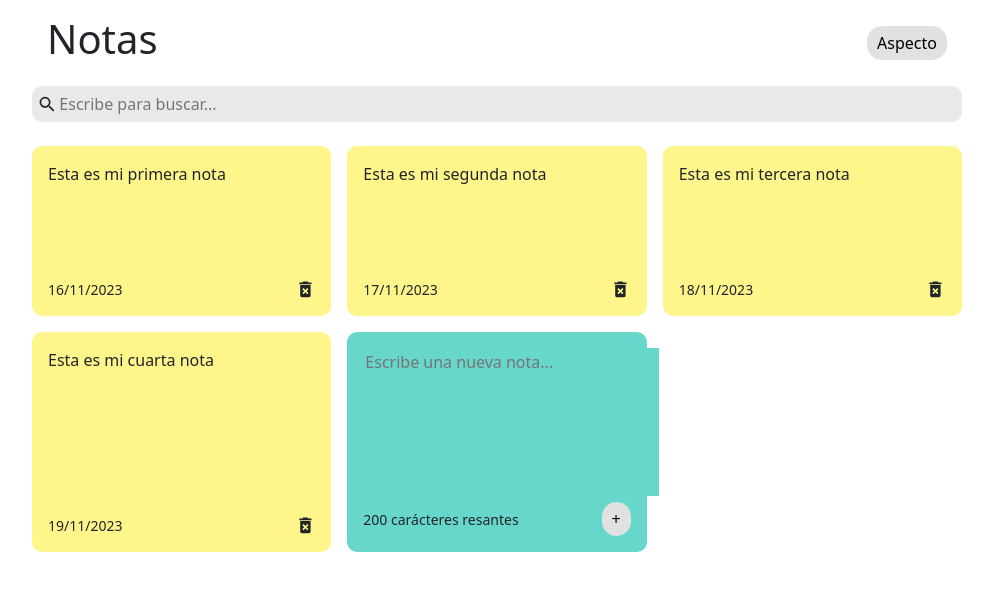
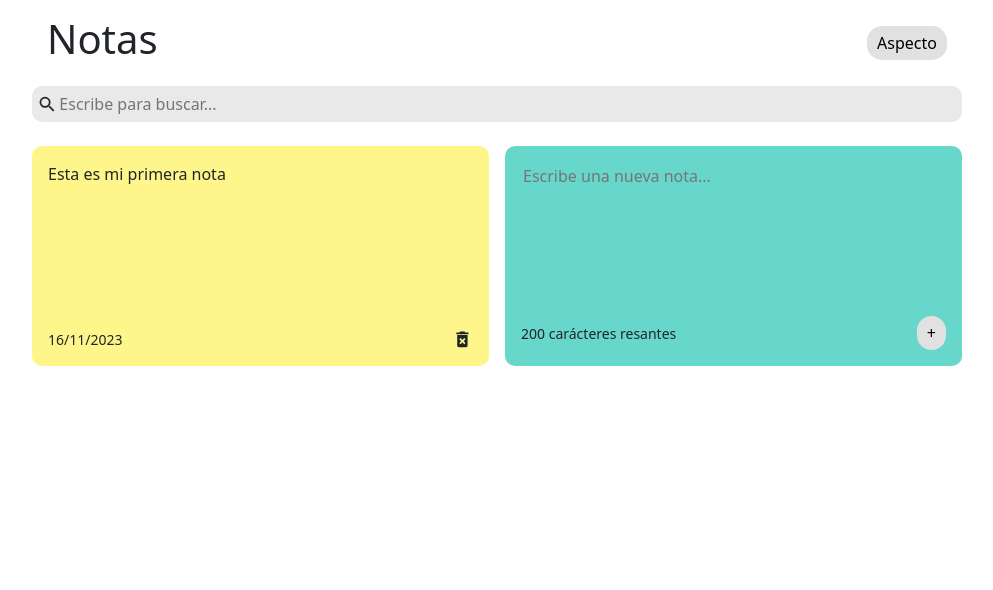
Before and after one commit to juancasanchez6/react-ejercicios, a React (Create React App) app: page / in a window 1280 px wide. Shown: the top 590 px of the page, without its empty margins (143-1136 px from the left). Built offline with nearby package versions, Linux system fonts and the light colour scheme.

Commit message:
Update-Notes_App

```diff
--- a/src/Notes.js
+++ b/src/Notes.js
@@ -11,21 +11,7 @@ const Notes = () => {
       text: "Esta es mi primera nota",
       date: "16/11/2023",
     },
-    {
-      id: nanoid(),
-      text: "Esta es mi segunda nota",
-      date: "17/11/2023",
-    },
-    {
-      id: nanoid(),
-      text: "Esta es mi tercera nota",
-      date: "18/11/2023",
-    },
-    {
-      id: nanoid(),
-      text: "Esta es mi cuarta nota",
-      date: "19/11/2023",
-    },
+
   ]);
 
   const [searchText, setSearchText] = useState("");
```
